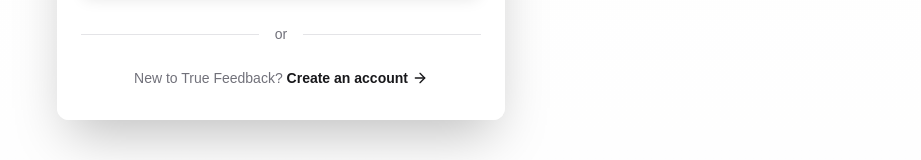
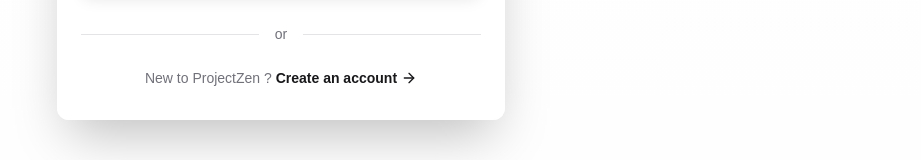
Before and after one commit to MishraShardendu22/Project-Management, a Next.js app: page /sign-in in a window 1280 px wide. Shown: the part 590-750 px from the top of the page, without its empty margins (359-1280 px from the left). Built offline with nearby package versions, Linux system fonts and the light colour scheme.

Commit message:
Succesfully Migrated to Drizzle from mongoDB.

```diff
--- a/src/app/(auth)/sign-in/page.tsx
+++ b/src/app/(auth)/sign-in/page.tsx
@@ -144,7 +144,7 @@ export default function SignInForm() {
               <Separator className="flex-1" />
             </div>
             <div className="text-center text-sm">
-              <span className="text-muted-foreground">New to True Feedback? </span>
+              <span className="text-muted-foreground">New to ProjectZen ? </span>
               <Link
                 href="/sign-up"
                 className="text-primary hover:text-primary/80 font-semibold transition-colors inline-flex items-center gap-1 hover:gap-2"
```
